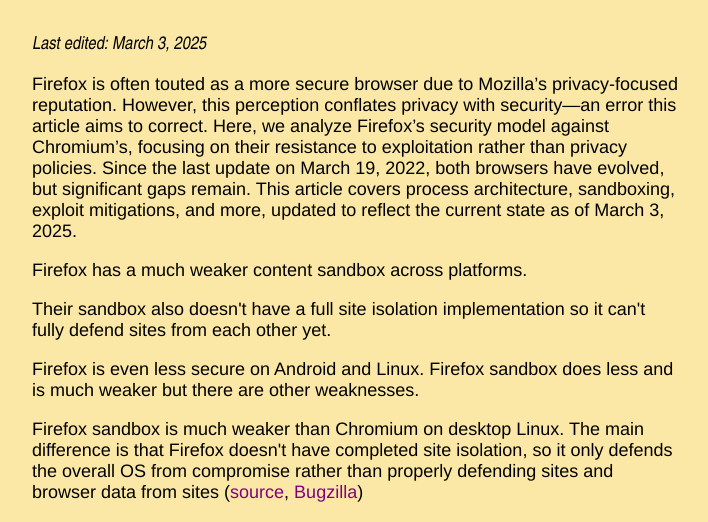
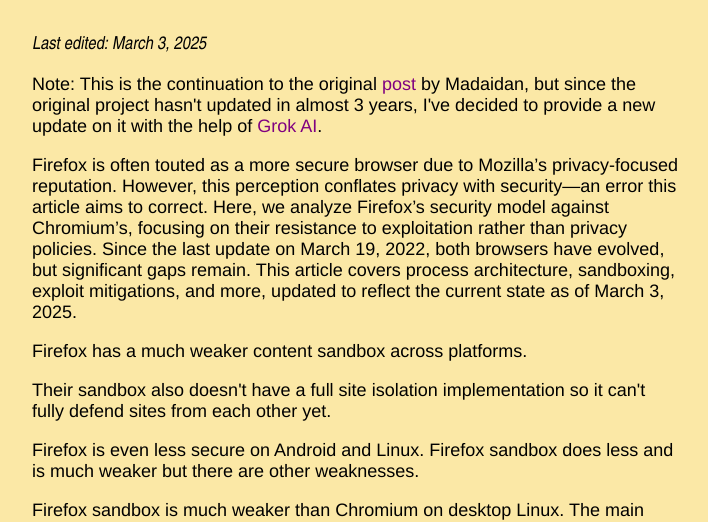
Before and after one commit to Nihal-Raj/nihal-raj.github.io, a plain HTML site: page firefox-chromium.html in a window 1280 px wide. Shown: the part 115-637 px from the top of the page, without its empty margins (18-726 px from the left). Drawn offline with Linux system fonts and the light colour scheme.

Commit message:
Update firefox-chromium.html

```diff
--- a/firefox-chromium.html
+++ b/firefox-chromium.html
@@ -11,6 +11,7 @@
 <body>
     <h1>Firefox and Chromium</h1>
     <p class="date"><em><time datetime="2025-03-03">Last edited: March 3, 2025</time></em></p>
+    <p>Note: This is the continuation to the original <a href="https://madaidans-insecurities.github.io/firefox-chromium.html">post</a> by Madaidan, but since the original project hasn't updated in almost 3 years, I've decided to provide a new update on it with the help of <a href="https://grok.com">Grok AI</a>.</p>
 
     <p>Firefox is often touted as a more secure browser due to Mozilla’s privacy-focused reputation. However, this perception conflates privacy with security—an error this article aims to correct. Here, we analyze Firefox’s security model against Chromium’s, focusing on their resistance to exploitation rather than privacy policies. Since the last update on March 19, 2022, both browsers have evolved, but significant gaps remain. This article covers process architecture, sandboxing, exploit mitigations, and more, updated to reflect the current state as of March 3, 2025.</p>
 
```
